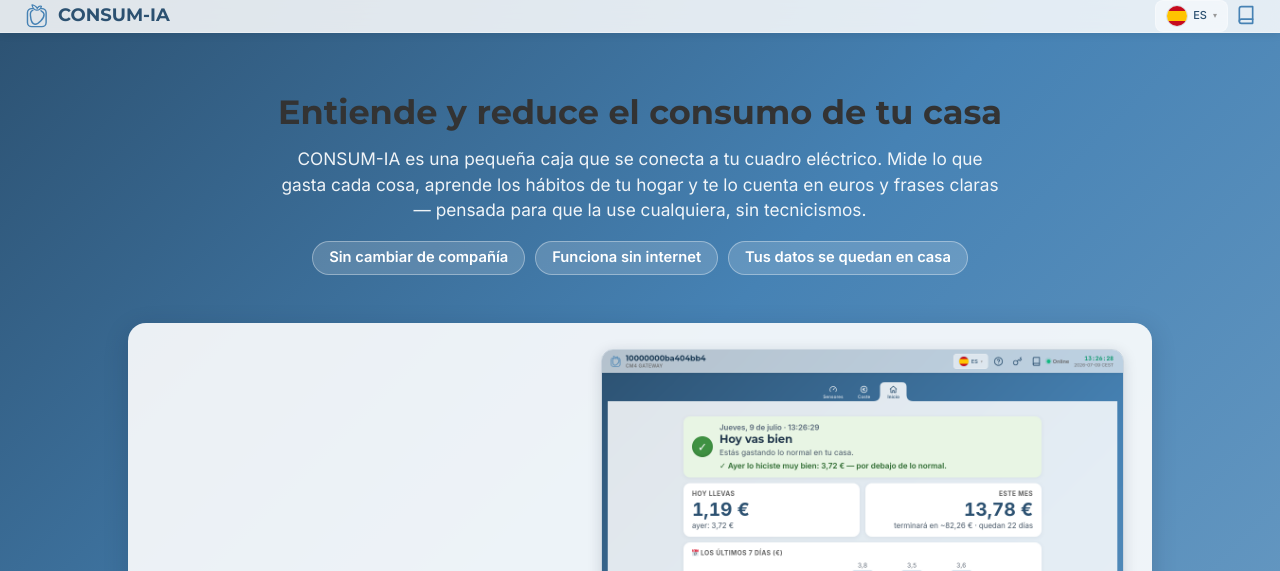
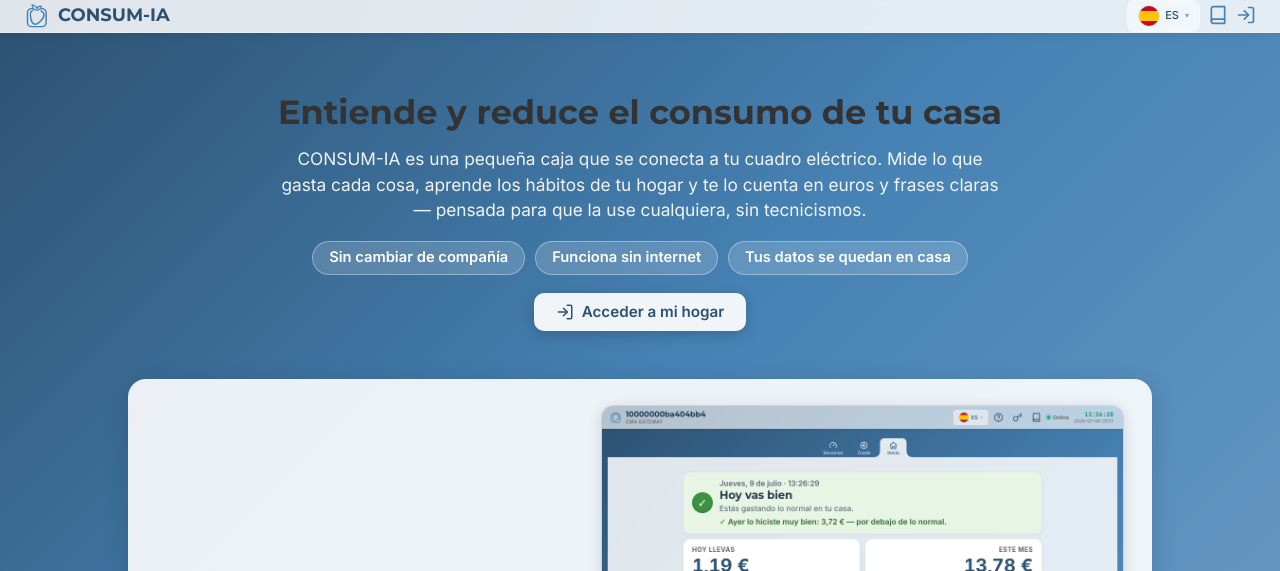
Before and after one commit to pibico/api_consum, a FastAPI app: page / in a window 1280 px wide. Shown: the top 571 px of the page. Run offline with FastAPI, Linux system fonts and the light colour scheme.

Commit message:
CNS-F5: landing 'Acceder' CTA (header icon + hero button)
The public landing had no path into the product. Header icon-only enter
button + ld-enter-btn hero CTA -> /app (SSO login redirect when logged
out). i18n ld.enter/ld.enterPanel es+en, consum.css v2.

```diff
--- a/static/css/consum.css
+++ b/static/css/consum.css
@@ -62,3 +62,15 @@ body { margin: 0; background: var(--bg-gradient, linear-gradient(135deg,#2c5171,
   .ld-block.ld-alt img { order: 2; }
   .ld-tiers { grid-template-columns: 1fr; }
 }
+
+/* Landing — Acceder CTA (v2) */
+.ld-enter-btn {
+  display: inline-flex; align-items: center; gap: 8px;
+  margin-top: 18px; padding: 10px 22px;
+  background: rgba(255,255,255,.92); color: var(--color-primary-dark, #2c5171);
+  font-family: var(--font-body, 'Inter'); font-weight: 600; font-size: 0.95rem;
+  border-radius: 10px; text-decoration: none;
+  box-shadow: 0 4px 14px rgba(0,0,0,.18);
+  transition: transform .15s, box-shadow .15s;
+}
+.ld-enter-btn:hover { transform: translateY(-1px); box-shadow: 0 6px 18px rgba(0,0,0,.25); }
--- a/static/js/i18n.en.js
+++ b/static/js/i18n.en.js
@@ -30,6 +30,8 @@ window.I18N_EN = {
   'ld.tp3': 'Weather-aware forecast and tariff recommendation',
   'ld.tp4': 'Secure remote access',
 
+  'ld.enter': 'Sign in',
+  'ld.enterPanel': 'Go to my home',
   'ld.ctaTitle': 'Want to try it?',
   'ld.ctaText': 'We are deploying pilots in real homes. Write to us and we will tell you more.',
 
--- a/static/js/i18n.es.js
+++ b/static/js/i18n.es.js
@@ -30,6 +30,8 @@ window.I18N_ES = {
   'ld.tp3': 'Previsión con clima y recomendación de tarifa',
   'ld.tp4': 'Acceso remoto seguro',
 
+  'ld.enter': 'Acceder',
+  'ld.enterPanel': 'Acceder a mi hogar',
   'ld.ctaTitle': '¿Quieres probarlo?',
   'ld.ctaText': 'Estamos desplegando pilotos en hogares reales. Escríbenos y te contamos.',
 
--- a/templates/landing.html
+++ b/templates/landing.html
@@ -8,7 +8,7 @@
 <link rel="icon" href="{{ root_path }}/static/icons/pibico_icon.svg">
 <link rel="stylesheet" href="{{ root_path }}/static/css/fonts.css">
 <link rel="stylesheet" href="{{ root_path }}/static/css/pibico.css">
-<link rel="stylesheet" href="{{ root_path }}/static/css/consum.css?v=1">
+<link rel="stylesheet" href="{{ root_path }}/static/css/consum.css?v=2">
 <script>window.ROOT_PATH = '{{ root_path }}';</script>
 <script src="{{ root_path }}/static/js/i18n.es.js?v=1" defer></script>
 <script src="{{ root_path }}/static/js/i18n.en.js?v=1" defer></script>
@@ -26,6 +26,9 @@
       <a class="app-header-btn" href="{{ root_path }}/api/redoc" target="_blank" title="API Docs" aria-label="API Docs">
         <svg viewBox="0 0 24 24" width="20" height="20" fill="none" stroke="currentColor" stroke-width="2" stroke-linecap="round" stroke-linejoin="round"><path d="M4 19.5A2.5 2.5 0 0 1 6.5 17H20"/><path d="M6.5 2H20v20H6.5A2.5 2.5 0 0 1 4 19.5v-15A2.5 2.5 0 0 1 6.5 2z"/></svg>
       </a>
+      <a class="app-header-btn" href="{{ root_path }}/app" data-i18n-title="ld.enter" title="Acceder" aria-label="Acceder">
+        <svg viewBox="0 0 24 24" width="20" height="20" fill="none" stroke="currentColor" stroke-width="2" stroke-linecap="round" stroke-linejoin="round"><path d="M15 3h4a2 2 0 0 1 2 2v14a2 2 0 0 1-2 2h-4"/><polyline points="10 17 15 12 10 7"/><line x1="15" y1="12" x2="3" y2="12"/></svg>
+      </a>
     </div>
   </header>
 
@@ -39,6 +42,10 @@
         <span class="ld-chip" data-i18n="ld.chip2">Funciona sin internet</span>
         <span class="ld-chip" data-i18n="ld.chip3">Tus datos se quedan en casa</span>
       </div>
+      <a class="ld-enter-btn" href="{{ root_path }}/app">
+        <svg viewBox="0 0 24 24" width="18" height="18" fill="none" stroke="currentColor" stroke-width="2" stroke-linecap="round" stroke-linejoin="round"><path d="M15 3h4a2 2 0 0 1 2 2v14a2 2 0 0 1-2 2h-4"/><polyline points="10 17 15 12 10 7"/><line x1="15" y1="12" x2="3" y2="12"/></svg>
+        <span data-i18n="ld.enterPanel">Acceder a mi hogar</span>
+      </a>
     </section>
 
     <!-- ========================= HOME SCREEN ======================== -->
```
